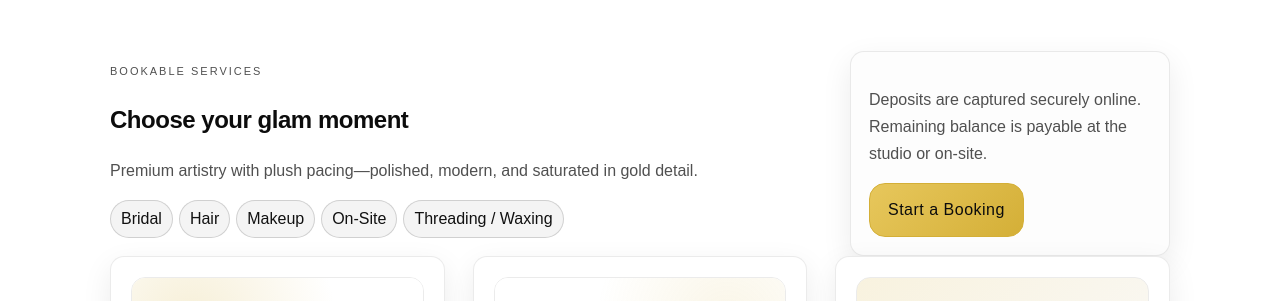
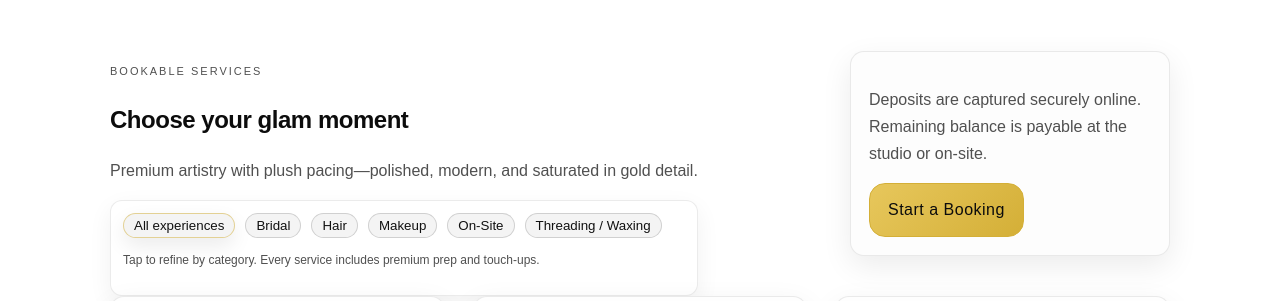
Before and after one commit to BreezDev/kimq, a Flask app: page /services in a window 1280 px wide. Shown: the part 1209-1510 px from the top of the page. Run offline with Flask 3, Linux system fonts and the light colour scheme; data comes from the database, SQL or seed files in the repository; some web fonts are replaced.

Commit message:
Enhance services gallery with filters

```diff
--- a/static/main.js
+++ b/static/main.js
@@ -189,4 +189,32 @@ document.addEventListener('DOMContentLoaded', () => {
             adminSidebar.classList.toggle('collapsed');
         });
     }
+
+    const filterButtons = document.querySelectorAll('.filter-btn[data-filter-category]');
+    const serviceCards = document.querySelectorAll('#service-grid .service-card');
+    const emptyState = document.querySelector('#no-services');
+
+    const applyFilter = (category) => {
+        if (!serviceCards.length) return;
+        let visibleCount = 0;
+        serviceCards.forEach(card => {
+            const matches = category === 'all' || card.dataset.category === category;
+            card.style.display = matches ? '' : 'none';
+            if (matches) visibleCount += 1;
+        });
+        filterButtons.forEach(btn => btn.classList.toggle('active', btn.dataset.filterCategory === category));
+        if (emptyState) {
+            emptyState.hidden = visibleCount !== 0;
+        }
+    };
+
+    filterButtons.forEach(btn => {
+        btn.addEventListener('click', () => {
+            applyFilter(btn.dataset.filterCategory);
+        });
+    });
+
+    if (filterButtons.length) {
+        applyFilter('all');
+    }
 });
--- a/static/styles.css
+++ b/static/styles.css
@@ -172,7 +172,7 @@ a { color: inherit; text-decoration: none; }
 .floating-card.transparent { background: rgba(255,255,255,0.85); border-style: dashed; }
 .hover-lift { transition: transform 0.3s ease, box-shadow 0.3s ease, border-color 0.3s ease; }
 .hover-lift:hover { transform: translateY(-6px); box-shadow: 0 18px 45px rgba(0,0,0,0.1); border-color: rgba(212,175,55,0.35); }
-.luxe-grid { gap: 28px; }
+.luxe-grid { gap: 28px; grid-template-columns: repeat(auto-fit, minmax(320px, 1fr)); }
 
 .card { background: #ffffff; border: 1px solid rgba(0,0,0,0.08); border-radius: 14px; padding: 20px; box-shadow: 0 10px 30px rgba(0,0,0,0.08); position: relative; overflow: hidden; }
 .card::before { content: ''; position: absolute; inset: 0; background: linear-gradient(120deg, rgba(0,0,0,0.03), transparent 55%); opacity: 0; transition: opacity 0.3s ease; pointer-events: none; }
@@ -207,18 +207,25 @@ a { color: inherit; text-decoration: none; }
 .experience-card p { margin: 0; color: var(--muted); }
 .accent-bar { width: 40px; height: 3px; background: linear-gradient(90deg, #d4af37, rgba(0,0,0,0.8)); border-radius: 6px; margin-bottom: 8px; }
 
-.service-card { display: flex; flex-direction: column; gap: 14px; position: relative; overflow: hidden; }
-.service-media { position: relative; border-radius: 14px; overflow: hidden; border: 1px solid rgba(0,0,0,0.08); }
-.service-img { width: 100%; height: 220px; object-fit: cover; display: block; filter: saturate(1.1); transition: transform 0.5s ease; }
+.service-card { display: flex; flex-direction: column; gap: 14px; position: relative; overflow: hidden; background: #fefefe; }
+.service-media { position: relative; border-radius: 14px; overflow: hidden; border: 1px solid rgba(0,0,0,0.08); box-shadow: inset 0 0 0 1px rgba(255,255,255,0.4); }
+.service-img { width: 100%; height: 240px; object-fit: cover; display: block; filter: saturate(1.05); transition: transform 0.5s ease; }
 .service-card:hover .service-img { transform: scale(1.03); }
 .service-placeholder { display: grid; place-items: center; color: var(--text); height: 220px; text-align: center; }
 .service-placeholder .initials { font-family: 'HeadingNow96', sans-serif; font-size: 42px; color: var(--accent); display: block; }
 .gradient-0 { background: radial-gradient(circle at 20% 20%, rgba(212,175,55,0.2), transparent 50%), #ffffff; }
 .gradient-1 { background: radial-gradient(circle at 80% 20%, rgba(212,175,55,0.12), transparent 45%), #ffffff; }
 .gradient-2 { background: linear-gradient(135deg, rgba(212,175,55,0.16), rgba(0,0,0,0.02)); }
-.service-body { display: flex; flex-direction: column; gap: 12px; }
+.service-body { display: flex; flex-direction: column; gap: 12px; padding-bottom: 6px; }
 .service-top { display: flex; justify-content: space-between; align-items: center; gap: 8px; }
-.service-actions { display: flex; flex-wrap: wrap; gap: 10px; align-items: center; }
+.service-meta { display: flex; flex-wrap: wrap; gap: 8px; }
+.service-actions { display: flex; flex-wrap: wrap; gap: 10px; align-items: center; justify-content: space-between; }
+.service-actions .pill { border-style: dashed; }
+.filter-bar { margin-top: 16px; padding: 12px; background: #fff; border: 1px solid rgba(0,0,0,0.08); border-radius: 12px; box-shadow: 0 8px 24px rgba(0,0,0,0.06); }
+.filter-buttons { display: flex; flex-wrap: wrap; gap: 10px; }
+.filter-btn { background: transparent; cursor: pointer; transition: background 0.2s ease, border-color 0.2s ease, color 0.2s ease; }
+.filter-btn.active { background: rgba(212,175,55,0.14); border-color: rgba(212,175,55,0.5); color: var(--ink); box-shadow: 0 8px 20px rgba(0,0,0,0.08); }
+.filter-empty { text-align: center; margin-top: 12px; }
 
 .price-grid { grid-template-columns: repeat(auto-fit, minmax(260px, 1fr)); }
 .price-list { list-style: none; padding: 0; margin: 0; display: flex; flex-direction: column; gap: 10px; }
--- a/templates/services.html
+++ b/templates/services.html
@@ -52,10 +52,14 @@
             <h2 class="section-title">Choose your glam moment</h2>
             <p class="muted">Premium artistry with plush pacing—polished, modern, and saturated in gold detail.</p>
             {% if categories %}
-            <div class="pill-row" aria-label="Service categories">
-                {% for cat in categories %}
-                <span class="pill subtle">{{ cat }}</span>
-                {% endfor %}
+            <div class="filter-bar" aria-label="Service categories">
+                <div class="filter-buttons" role="list">
+                    <button class="pill subtle filter-btn active" data-filter-category="all">All experiences</button>
+                    {% for cat in categories %}
+                    <button class="pill subtle filter-btn" data-filter-category="{{ cat }}">{{ cat }}</button>
+                    {% endfor %}
+                </div>
+                <p class="muted small">Tap to refine by category. Every service includes premium prep and touch-ups.</p>
             </div>
             {% endif %}
         </div>
@@ -64,18 +68,12 @@
             <a class="btn" href="{{ url_for('book') }}">Start a Booking</a>
         </div>
     </div>
-    <div class="grid luxe-grid">
+    <div class="grid luxe-grid" id="service-grid">
         {% for service in services %}
-        <article class="card service-card hover-lift">
+        {% set placeholder_url = "https://images.unsplash.com/photo-1522335789203-aabd1fc54bc9?auto=format&fit=crop&w=1200&q=80&sat=-15&sig=" ~ loop.index %}
+        <article class="card service-card hover-lift" data-category="{{ service['category'] or 'Uncategorized' }}">
             <div class="service-media">
-                {% if service['image_url'] %}
-                <img class="service-img" src="{{ service['image_url'] }}" alt="{{ service['name'] }}" loading="lazy">
-                {% else %}
-                <div class="service-placeholder gradient-{{ loop.index0 % 3 }}">
-                    <span class="initials">{{ service['name'][:1] }}</span>
-                    <p>Inspiration coming soon</p>
-                </div>
-                {% endif %}
+                <img class="service-img" src="{{ service['image_url'] or placeholder_url }}" alt="{{ service['name'] }} inspiration" loading="lazy">
                 <span class="floating-pill">Deposit {{ format_currency(service['deposit_cents']) }}</span>
             </div>
             <div class="service-body">
@@ -84,7 +82,10 @@
                     <div class="price">{{ format_currency(service['price_cents']) }}</div>
                 </div>
                 <p class="muted">{{ service['description'] }}</p>
-                <div class="pill muted">{{ service['category'] }} · {{ service['duration_minutes'] }} mins</div>
+                <div class="service-meta">
+                    <span class="pill muted">{{ service['category'] or 'Uncategorized' }}</span>
+                    <span class="pill muted">{{ service['duration_minutes'] }} mins</span>
+                </div>
                 <div class="service-actions">
                     <div class="pill muted">Secure your date instantly</div>
                     <a class="btn" href="{{ url_for('book', service_id=service['id']) }}">Book + Pay Deposit</a>
@@ -93,6 +94,7 @@
         </article>
         {% endfor %}
     </div>
+    <p class="muted filter-empty" id="no-services" hidden>No services match this category yet.</p>
 </section>
 
 <section class="section shimmering">
```
